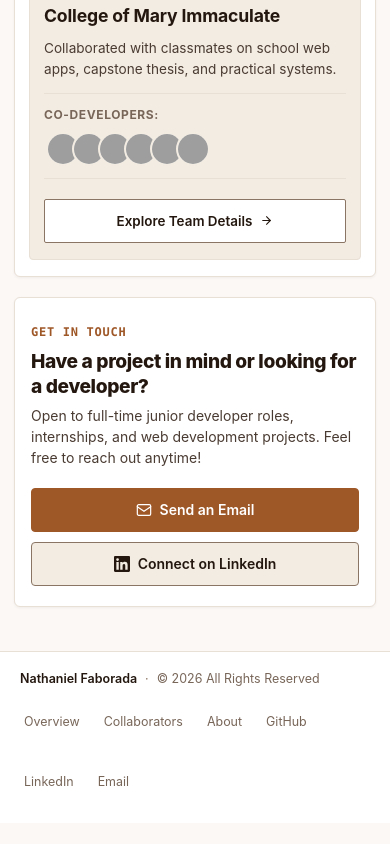
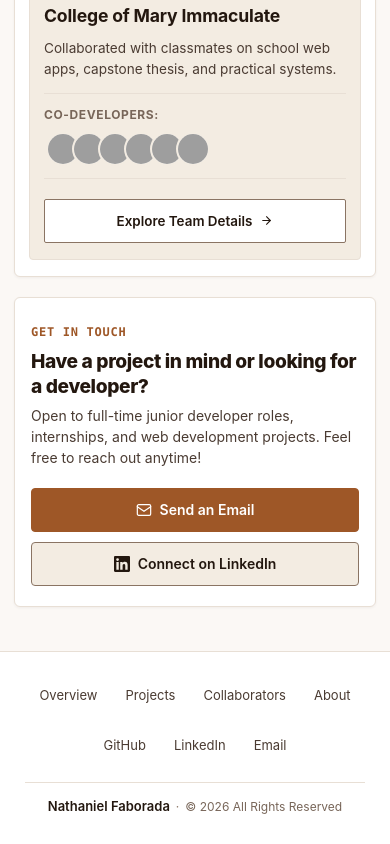
Before and after one commit to nathanielfaborada/nathanielfaborada.github.io, a React (Vite) app: page / in a window 390 px wide. Shown: the part 3423-4267 px from the top of the page. Before the commit the page ends 4246 px from the top, so only its background shows below. Built offline with nearby package versions, Linux system fonts and the light colour scheme; grey boxes are pictures that could not be loaded.

Commit message:
feat: optimize footer layout on mobile view with centered two-row navigation and clean hierarchy (Sprint 41)

```diff
--- a/src/pages/PublicPages/components/layout/PublicFooter.css
+++ b/src/pages/PublicPages/components/layout/PublicFooter.css
@@ -4,7 +4,7 @@
   background-color: var(--bg-surface);
   color: var(--text-muted);
   font-size: 0.78rem;
-  padding: 18px 20px;
+  padding: 18px 24px;
 }
 
 .portfolio-footer-inner {
@@ -14,7 +14,7 @@
   align-items: center;
   justify-content: space-between;
   flex-wrap: wrap;
-  gap: 12px;
+  gap: 16px;
 }
 
 .portfolio-footer-brand {
@@ -41,22 +41,39 @@
   display: flex;
   align-items: center;
   flex-wrap: wrap;
-  gap: 16px;
+  gap: 12px;
+}
+
+.portfolio-footer-nav-group {
+  display: flex;
+  align-items: center;
+  flex-wrap: wrap;
+  gap: 6px;
+}
+
+.portfolio-footer-nav-sep {
+  color: var(--border-interactive);
+  display: inline-flex;
+  align-items: center;
+  user-select: none;
 }
 
 .portfolio-footer-link {
   display: inline-flex;
   align-items: center;
+  justify-content: center;
   min-height: 44px;
-  padding: 6px 4px;
+  padding: 6px 8px;
   box-sizing: border-box;
   color: var(--text-muted);
   text-decoration: none;
-  transition: color 0.15s ease;
+  border-radius: var(--radius-sm, 4px);
+  transition: color 0.15s ease, background-color 0.15s ease;
 }
 
 .portfolio-footer-link:hover {
   color: var(--text-primary);
+  background-color: var(--bg-surface-subtle);
 }
 
 .portfolio-footer-link:focus-visible {
@@ -64,9 +81,75 @@
   outline-offset: 2px;
 }
 
+/* Mobile View: Balanced, Centered, Tactile */
 @media (max-width: 640px) {
+  .portfolio-footer {
+    padding: 22px 16px 28px;
+  }
+
   .portfolio-footer-inner {
     flex-direction: column;
-    align-items: flex-start;
+    align-items: center;
+    text-align: center;
+    gap: 14px;
+  }
+
+  .portfolio-footer-nav {
+    order: 1;
+    flex-direction: column;
+    align-items: center;
+    gap: 6px;
+    width: 100%;
+  }
+
+  .portfolio-footer-nav-group {
+    display: flex;
+    align-items: center;
+    justify-content: center;
+    flex-wrap: wrap;
+    gap: 4px 8px;
+    width: 100%;
+  }
+
+  .portfolio-footer-nav-sep {
+    display: none;
+  }
+
+  .portfolio-footer-link {
+    min-height: 44px;
+    padding: 6px 10px;
+    font-size: 0.8125rem;
+    color: var(--text-secondary);
+  }
+
+  .portfolio-footer-link:active {
+    background-color: var(--bg-surface-subtle);
+  }
+
+  .portfolio-footer-brand {
+    order: 2;
+    display: flex;
+    align-items: center;
+    justify-content: center;
+    flex-wrap: wrap;
+    gap: 6px;
+    padding-top: 14px;
+    border-top: 1px solid var(--border-subtle);
+    width: 100%;
+    max-width: 340px;
+    font-size: 0.75rem;
+  }
+
+  .portfolio-footer-sep {
+    display: inline;
+  }
+
+  .portfolio-footer-name {
+    font-size: 0.8125rem;
+  }
+
+  .portfolio-footer-copy {
+    font-size: 0.75rem;
+    color: var(--text-muted);
   }
 }
--- a/src/pages/PublicPages/components/layout/PublicFooter.jsx
+++ b/src/pages/PublicPages/components/layout/PublicFooter.jsx
@@ -19,8 +19,12 @@ export default function PublicFooter() {
         </div>
 
         <nav aria-label="Footer Navigation" className="portfolio-footer-nav">
+          <div className="portfolio-footer-nav-group">
             <Link to="/" className="portfolio-footer-link">
               Overview
+            </Link>
+            <Link to="/projects" className="portfolio-footer-link">
+              Projects
             </Link>
             <Link to="/collaborators" className="portfolio-footer-link">
               Collaborators
@@ -28,6 +32,11 @@ export default function PublicFooter() {
             <Link to="/about" className="portfolio-footer-link">
               About
             </Link>
+          </div>
+
+          <span className="portfolio-footer-nav-sep" aria-hidden="true">·</span>
+
+          <div className="portfolio-footer-nav-group">
             <a
               href={SITE_CONFIG.github}
               target="_blank"
@@ -50,6 +59,7 @@ export default function PublicFooter() {
             >
               Email
             </a>
+          </div>
         </nav>
       </div>
     </footer>
```
Also changed, not shown: 5 other files (tests, documents, lock files or other folders). Lines whose indentation alone changed are shown as unchanged.
